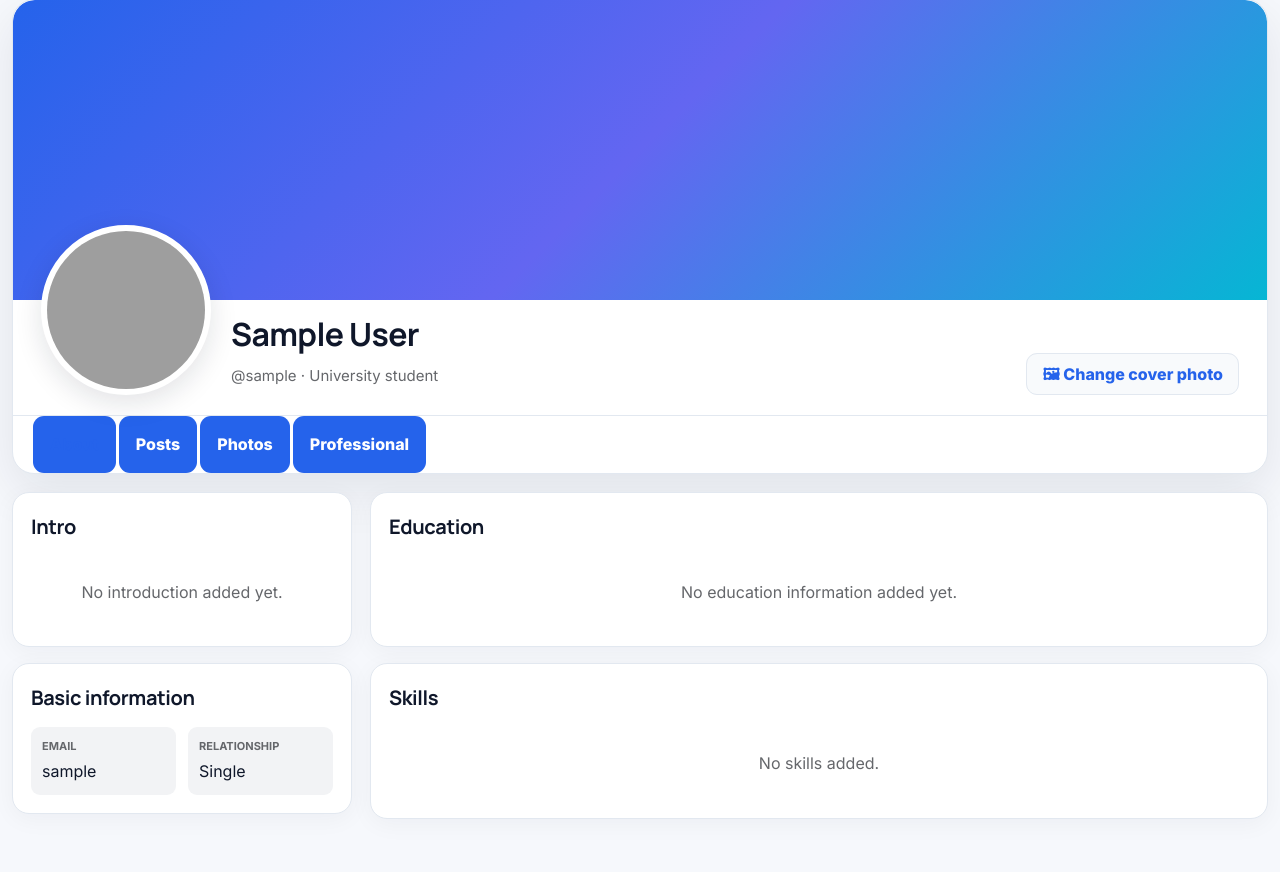
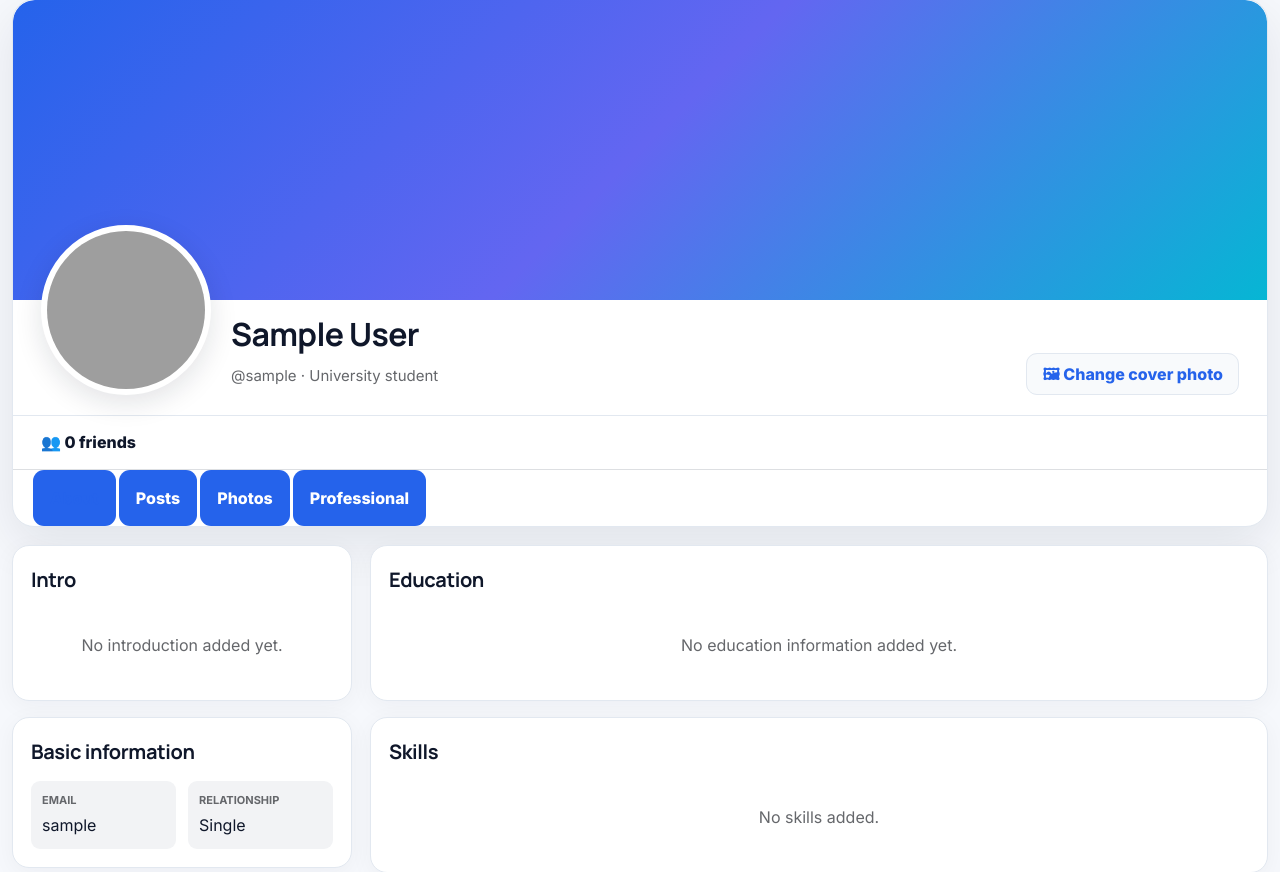
Before and after one commit to ahsanibnewalid/python, a Flask app: page /profile/1 in a window 1280 px wide. Shown: the part 126-998 px from the top of the page. Before the commit the page ends 954 px from the top, so only its background shows below. Run offline with Flask 3, Linux system fonts and the light colour scheme; the visitor is signed in with stand-in values (Sample User, id 1); data comes from the database, SQL or seed files in the repository; data that the repository does not hold is empty; parts of the project's set-up code (start-up, migrations or seed data) failed here and were passed over; some libraries are stand-ins or nearby versions; grey boxes are pictures that could not be loaded.

Commit message:
Show friend count and friend list on profiles

```diff
--- a/templates/facebook_profile.html
+++ b/templates/facebook_profile.html
@@ -37,7 +37,7 @@ html[data-theme="dark"] .empty{color:#aebdce}
     <div class="identity-main"><h1>{{ profile['name'] }}</h1><div class="identity-sub muted">{% if profile['username'] %}@{{ profile['username'] }} · {% endif %}{{ profile['headline'] or profile['occupation'] or 'University student' }}</div>{% if profile['university'] %}<div class="identity-sub muted">🎓 {{ profile['university'] }}{% if profile['department'] %} · {{ profile['department'] }}{% endif %}</div>{% endif %}</div>
     {% if is_own %}<form class="cover-form" method="POST" action="{{ url_for('update_cover_photo') }}" enctype="multipart/form-data"><input type="hidden" name="csrf_token" value="{{ csrf_token() }}"><label class="btn light">🖼 Change cover photo<input type="file" name="cover_photo" accept="image/*" onchange="this.form.submit()" hidden></label></form>{% endif %}
   </div>
-  <div class="tabs" role="tablist" aria-label="Profile sections">
+  <div style="padding:14px 28px;border-bottom:1px solid var(--line);font-weight:800">👥 {{ friend_count|default(0) }} friends {% if friends %}<span style="font-weight:500;color:var(--muted);margin-left:8px">{% for f in friends[:8] %}<a href="{{ url_for('public_profile',user_id=f['id']) }}" style="margin-right:8px">{{ f['name'] }}</a>{% endfor %}</span>{% endif %}</div><div class="tabs" role="tablist" aria-label="Profile sections">
     <button class="tab active" type="button" data-tab="about">About</button><button class="tab" type="button" data-tab="posts">Posts{% if profile_posts %} · {{ profile_posts|length }}{% endif %}</button><button class="tab" type="button" data-tab="photos">Photos{% if gallery %} · {{ gallery|length }}{% endif %}</button><button class="tab" type="button" data-tab="professional">Professional</button>
   </div>
 </section>
```
